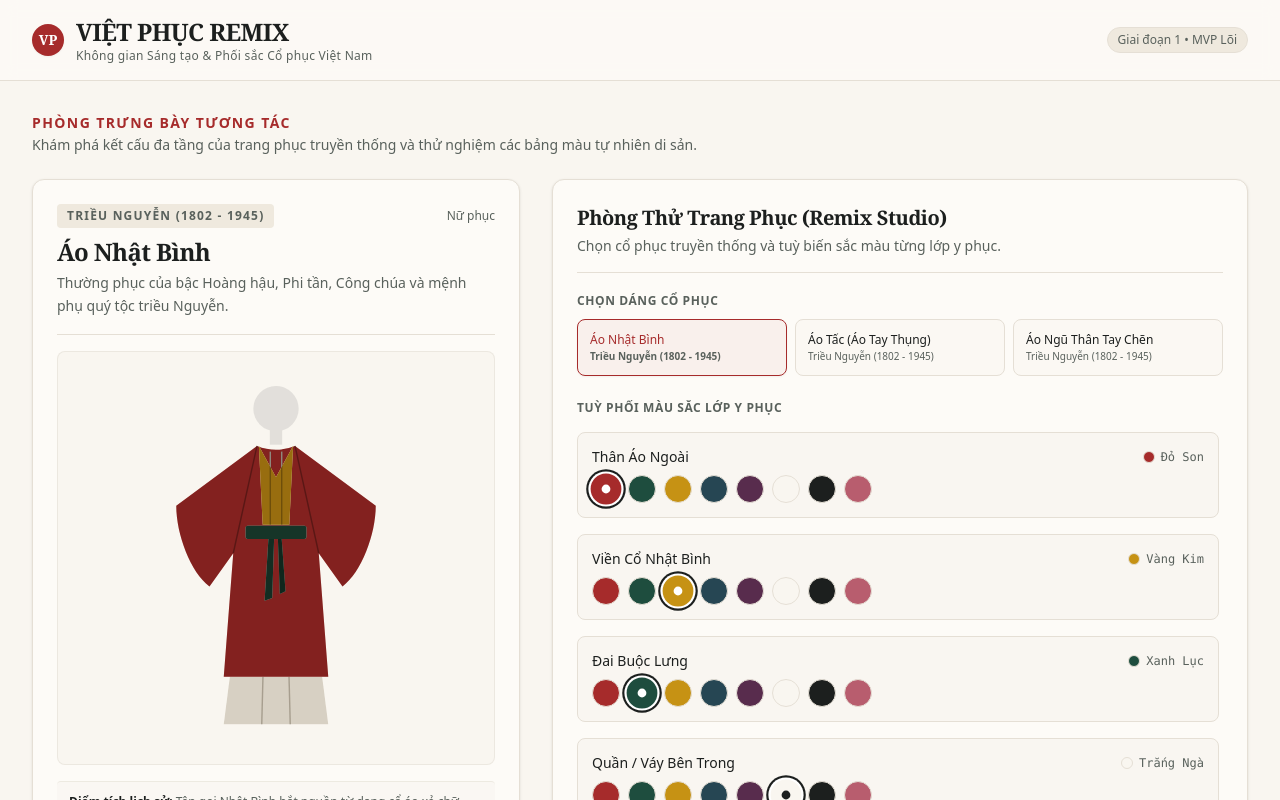
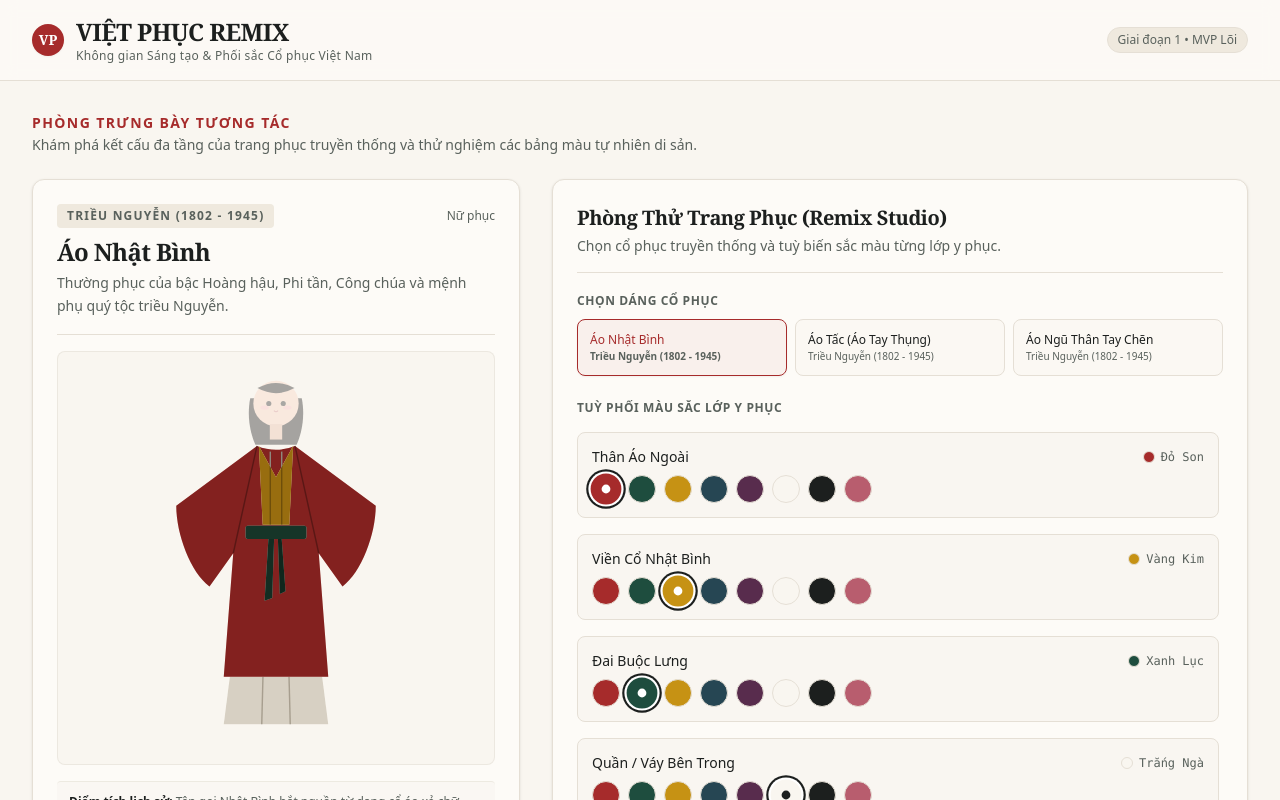
Before and after one commit to nguyentandung2886/Audition_Viet_Phuc_Remix, a Next.js app: page / in a window 1280 px wide. Shown: the top 800 px of the page. Built offline with nearby package versions, Linux system fonts and the light colour scheme.

Commit message:
feat: add onboarding form and dynamic svg character scaling

```diff
--- /dev/null
+++ b/src/components/OnboardingForm.tsx
@@ -0,0 +1,88 @@
+'use client';
+
+import React, { useState } from 'react';
+import { useOutfitStore } from '../store/useOutfitStore';
+
+interface OnboardingFormProps {
+  onComplete: () => void;
+}
+
+export function OnboardingForm({ onComplete }: OnboardingFormProps) {
+  const { measurements, setMeasurements } = useOutfitStore();
+
+  // Local state for smooth sliding before committing to store (optional, but good for performance)
+  // We can just use the store directly if it's fast enough. Let's use local state for the form.
+  const [localMeasurements, setLocalMeasurements] = useState(measurements);
+
+  const handleChange = (e: React.ChangeEvent<HTMLInputElement>) => {
+    const { name, value } = e.target;
+    const numValue = parseInt(value, 10);
+    setLocalMeasurements(prev => ({ ...prev, [name]: numValue }));
+    setMeasurements({ [name]: numValue });
+  };
+
+  return (
+    <div className="fixed inset-0 z-50 flex items-center justify-center bg-charcoal/80 backdrop-blur-sm p-4">
+      <div className="bg-ivory w-full max-w-md rounded-2xl p-6 shadow-2xl border border-border-editorial">
+        <div className="text-center mb-6">
+          <h2 className="text-2xl font-serif font-bold text-charcoal">Định Hình Phong Cách</h2>
+          <p className="text-sm text-charcoal-muted mt-2">
+            Nhập số đo cơ bản để cá nhân hóa ma nơ canh của riêng bạn.
+          </p>
+        </div>
+
+        <div className="space-y-5">
+          <div>
+            <label className="flex justify-between text-xs font-semibold uppercase tracking-wider text-charcoal-muted mb-1">
+              <span>Chiều cao</span>
+              <span>{localMeasurements.height} cm</span>
+            </label>
+            <input
+              type="range" name="height"
+              min="140" max="190"
+              value={localMeasurements.height}
+              onChange={handleChange}
+              className="w-full accent-son-red"
+            />
+          </div>
+          <div>
+            <label className="flex justify-between text-xs font-semibold uppercase tracking-wider text-charcoal-muted mb-1">
+              <span>Cân nặng</span>
+              <span>{localMeasurements.weight} kg</span>
+            </label>
+            <input
+              type="range" name="weight"
+              min="35" max="100"
+              value={localMeasurements.weight}
+              onChange={handleChange}
+              className="w-full accent-son-red"
+            />
+          </div>
+          <div className="grid grid-cols-3 gap-4">
+            <div>
+              <label className="block text-center text-xs font-semibold uppercase tracking-wider text-charcoal-muted mb-1">Vòng 1</label>
+              <input type="number" name="chest" value={localMeasurements.chest} onChange={handleChange} className="w-full bg-ivory-dark border border-border-editorial rounded p-1 text-center text-sm text-charcoal" />
+            </div>
+            <div>
+              <label className="block text-center text-xs font-semibold uppercase tracking-wider text-charcoal-muted mb-1">Vòng 2</label>
+              <input type="number" name="waist" value={localMeasurements.waist} onChange={handleChange} className="w-full bg-ivory-dark border border-border-editorial rounded p-1 text-center text-sm text-charcoal" />
+            </div>
+            <div>
+              <label className="block text-center text-xs font-semibold uppercase tracking-wider text-charcoal-muted mb-1">Vòng 3</label>
+              <input type="number" name="hips" value={localMeasurements.hips} onChange={handleChange} className="w-full bg-ivory-dark border border-border-editorial rounded p-1 text-center text-sm text-charcoal" />
+            </div>
+          </div>
+        </div>
+
+        <div className="mt-8">
+          <button
+            onClick={onComplete}
+            className="w-full py-3 bg-son-red hover:bg-son-red-hover text-white font-semibold rounded-xl shadow-md transition-all"
+          >
+            Vào Phòng Thử Đồ
+          </button>
+        </div>
+      </div>
+    </div>
+  );
+}
--- a/src/components/OutfitPreview.tsx
+++ b/src/components/OutfitPreview.tsx
@@ -121,8 +121,11 @@ function ShapeGraphic({ shape, color }: ShapeRendererProps) {
 }
 
 export function OutfitPreview() {
-  const { getCurrentOutfit, getLayerColor } = useOutfitStore();
+  const { getCurrentOutfit, getLayerColor, measurements, hiddenLayers } = useOutfitStore();
   const outfit = getCurrentOutfit();
+
+  const scaleX = measurements.weight / 50;
+  const scaleY = measurements.height / 160;
 
   if (!outfit) {
     return (
@@ -155,18 +158,34 @@ export function OutfitPreview() {
       {/* Silhouette Canvas Container */}
       <div className="relative flex-1 min-h-[380px] w-full bg-ivory border border-border-editorial/60 rounded-lg flex items-center justify-center p-4 overflow-hidden">
         {/* Subtle background mannequin base frame */}
-        <div className="absolute inset-0 flex items-center justify-center pointer-events-none opacity-20">
-          <svg viewBox="0 0 300 400" className="w-full h-full">
+        <div className="absolute inset-0 flex items-center justify-center pointer-events-none opacity-40">
+          <svg viewBox="0 0 300 400" className="w-full h-full" style={{ transform: `scale(${scaleX}, ${scaleY})`, transformOrigin: 'bottom center', transition: 'transform 0.3s ease' }}>
+            {/* Hair back */}
+            <path d="M 125 45 C 120 70 130 90 130 90 L 170 90 C 170 90 180 70 175 45 Z" fill="#2A2A2A" />
             {/* Head circle */}
-            <circle cx="150" cy="55" r="22" fill="#888" />
+            <circle cx="150" cy="50" r="22" fill="#FAD6C3" />
+            {/* Eyes */}
+            <circle cx="143" cy="50" r="2.5" fill="#333" />
+            <circle cx="157" cy="50" r="2.5" fill="#333" />
+            {/* Blush */}
+            <ellipse cx="139" cy="54" rx="4" ry="2" fill="#FFB6C1" opacity="0.6" />
+            <ellipse cx="161" cy="54" rx="4" ry="2" fill="#FFB6C1" opacity="0.6" />
+            {/* Mouth */}
+            <path d="M 148 57 Q 150 59 152 57" stroke="#D18F8F" strokeWidth="1" fill="none" />
+            {/* Hair front/bangs */}
+            <path d="M 132 35 Q 150 25 168 35 Q 150 45 132 35 Z" fill="#2A2A2A" />
             {/* Neck */}
-            <rect x="144" y="75" width="12" height="15" fill="#888" />
+            <rect x="144" y="70" width="12" height="15" fill="#EBC2AD" />
           </svg>
         </div>
 
         {/* Dynamic Outfit Layers */}
-        <div className="relative w-full h-[380px]">
+        <div
+          className="relative w-full h-[380px]"
+          style={{ transform: `scale(${scaleX}, ${scaleY})`, transformOrigin: 'bottom center', transition: 'transform 0.3s ease' }}
+        >
           {outfit.layers.map((layer) => {
+            if (hiddenLayers.includes(layer.id)) return null;
             const currentColor = getLayerColor(layer.id);
             return (
               <div
```
